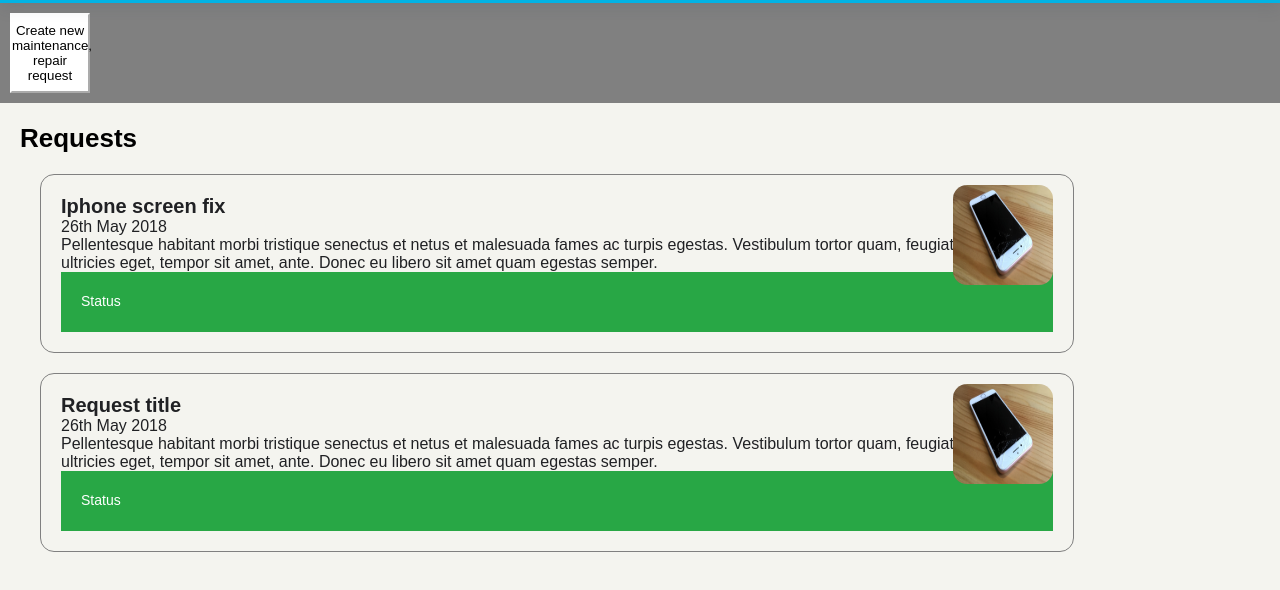
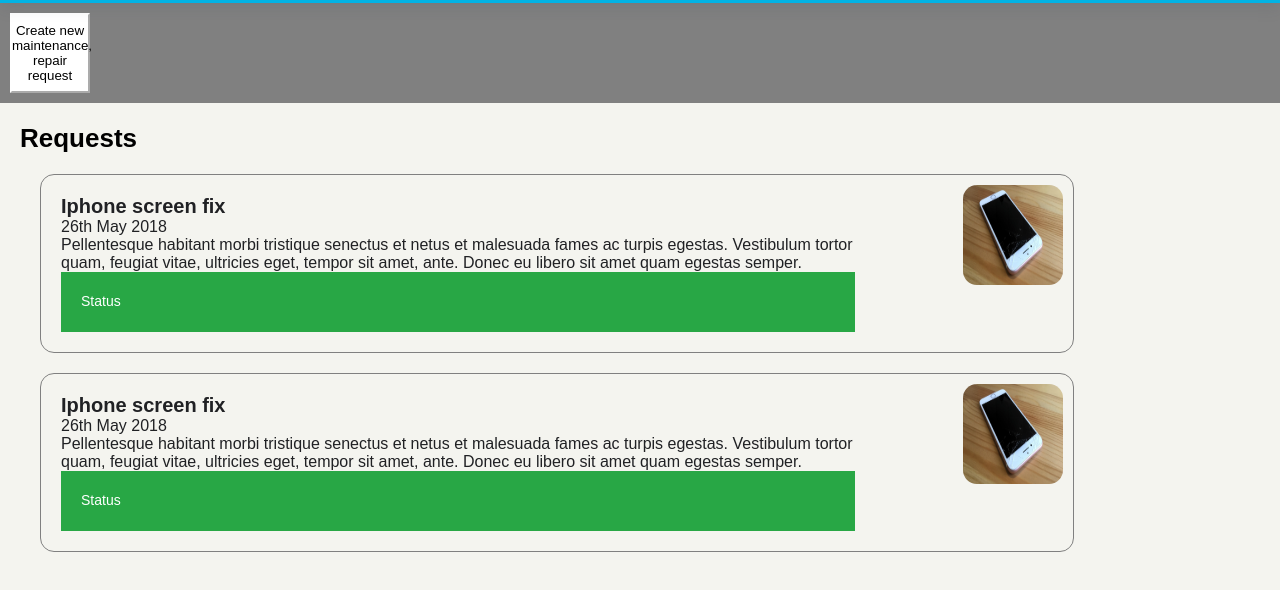
Before and after one commit to lytes20/Maintenance-Tracker, a plain HTML site: page UI/home.html in a window 1280 px wide. Shown: the part 76-666 px from the top of the page. Drawn offline with Linux system fonts and the light colour scheme.

Commit message:
fix positioning  of image and text in request

```diff
--- a/UI/css/home.css
+++ b/UI/css/home.css
@@ -4,7 +4,8 @@
 .request a{text-decoration: none; color: #202124;}
 .request{
     border: 1px solid gray; width: 80%; margin: 20px; border-radius: 14px; padding: 20px;
-    position: relative;
+    display: flex; position: relative;
+
 }
 #create_newrequest_wrapper{width: 100%; height: 100px; background-color: gray;}
 h1{font-size: 26px;}
@@ -13,8 +14,10 @@ h2{font-size: 20px;}
     background-color: white; border-color: white; width: 80px; height: 80px; margin: 10px;
 
 }
+.request .text_container{width: 80%;}
+.image_container{position: absolute; right: 10px; top: 10px;}
 .request a img{
-    width: 100px; height: 100px; border-radius: 14px; position: absolute;
-    right: 20px; top: 10px;
+    width: 100px; height: 100px; border-radius: 14px;
 
 }
+.request p{justify-content: left;}
--- a/UI/home.html
+++ b/UI/home.html
@@ -28,23 +28,28 @@
             <h1>Requests</h1>
             <div class="request">
                 <a href="#">
+                    <div class="text_container">
                         <h2>Iphone screen fix</h2>
-                    <img src="images/broken_iphone.jpg" alt="request-image">
                         <div>26th May 2018</div>
                         <p>Pellentesque habitant morbi tristique senectus et netus et malesuada fames ac turpis egestas. Vestibulum tortor quam, feugiat vitae, ultricies eget, tempor sit amet, ante. Donec eu libero sit amet quam egestas semper.</p>
                         <div class="request_status request_status_finished">Status</div>
+                    </div>
+                    <div class="image_container"><img src="images/broken_iphone.jpg" alt="request-image"></div>
                 </a>
             </div>
 
             <div class="request">
                     <a href="#">
-                        <h2>Request title</h2>
-                        <img src="images/broken_iphone.jpg" alt="request-image">
+                        <div class="text_container">
+                            <h2>Iphone screen fix</h2>
                             <div>26th May 2018</div>
                             <p>Pellentesque habitant morbi tristique senectus et netus et malesuada fames ac turpis egestas. Vestibulum tortor quam, feugiat vitae, ultricies eget, tempor sit amet, ante. Donec eu libero sit amet quam egestas semper.</p>
                             <div class="request_status request_status_finished">Status</div>
+                        </div>
+                        <div class="image_container"><img src="images/broken_iphone.jpg" alt="request-image"></div>
                     </a>
                 </div>
+
         </div> <!--End requests wrapper-->
 
     </div> <!--End page wrap-->
```
Lines whose indentation alone changed are shown as unchanged.
